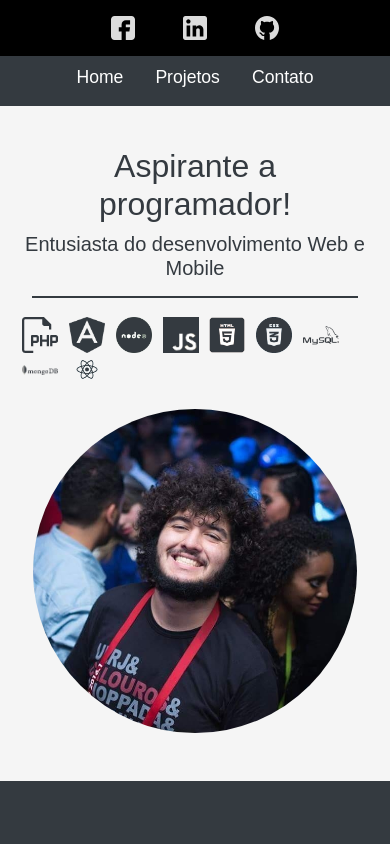
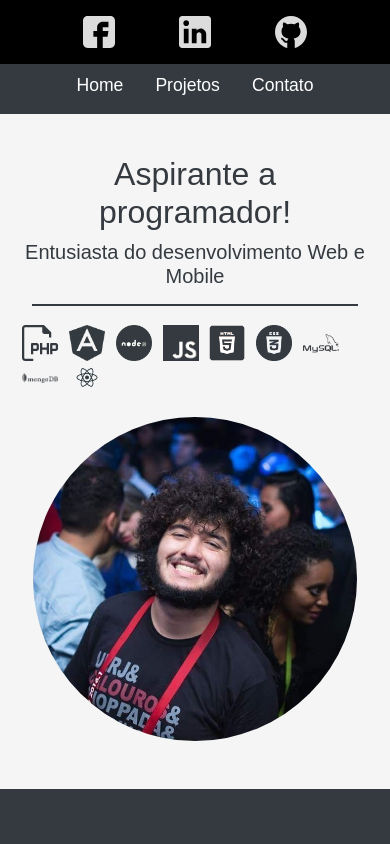
Before and after one commit to joaovitor32/Portifolio, a React (Create React App) app in the folder site/: page /home in a window 390 px wide. Shown: the top 844 px of the page. Built offline with nearby package versions, Linux system fonts and the light colour scheme.

Commit message:
Site - Navigation.css

```diff
--- a/site/src/components/navigation/Navigation.css
+++ b/site/src/components/navigation/Navigation.css
@@ -52,8 +52,8 @@ header {
     }
     .links-sites>a>img {
         vertical-align: middle;
-        height: 3.5rem;
-        width: 2.5rem;
-        padding: 0rem 0.5rem;
+        height: 4rem;
+        width: 4rem;
+        padding: 0rem 1rem;
     }
 }
```
